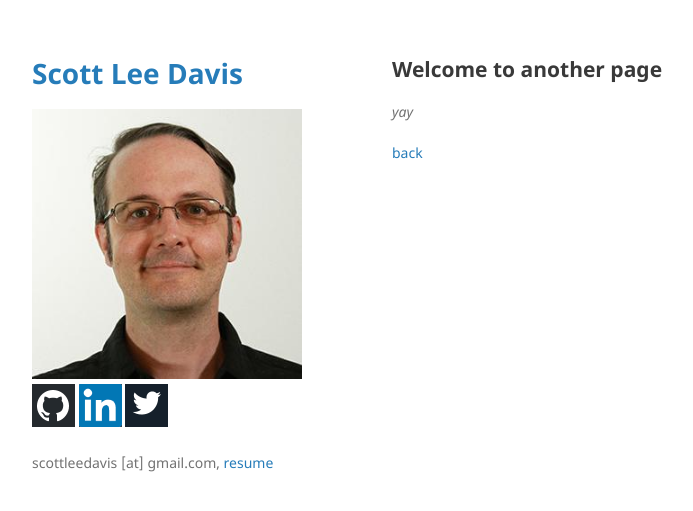
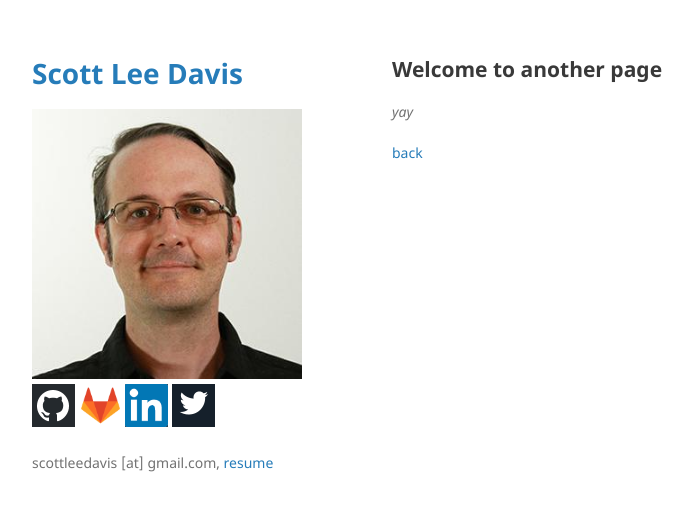
Before and after one commit to scottleedavis/scottleedavis.github.io, a Jekyll site: the page built from another-page.md, in a window 1280 px wide. Shown: the top 511 px of the page, without its empty margins (178-871 px from the left). Built offline with Jekyll 4.4.1, drawn with Linux system fonts in a browser that asks for light colours; our own code applies the rules of GitHub Pages for plain Markdown files.

Commit message:
added gitlab

```diff
--- a/_layouts/default.html
+++ b/_layouts/default.html
@@ -21,6 +21,7 @@
         {% endif %}
         <p class="view">
           <a href="{{ site.github.owner_url }}"><img width="43px" src="/assets/img/github.png"></a>
+          <a href="https://gitlab.com/scottleedavis"><img width="43px" src="/assets/img/gitlab.png"></a>
           <a href="https://www.linkedin.com/in/skawtus/"><img width="43px" src="/assets/img/linkedin.png"></a>
           <a href="https://twitter.com/skawtus"><img width="43px" src="/assets/img/twitter.png"></a>
         </p>
```
Also changed, not shown: assets/img/gitlab.png (added), 3 other files.
